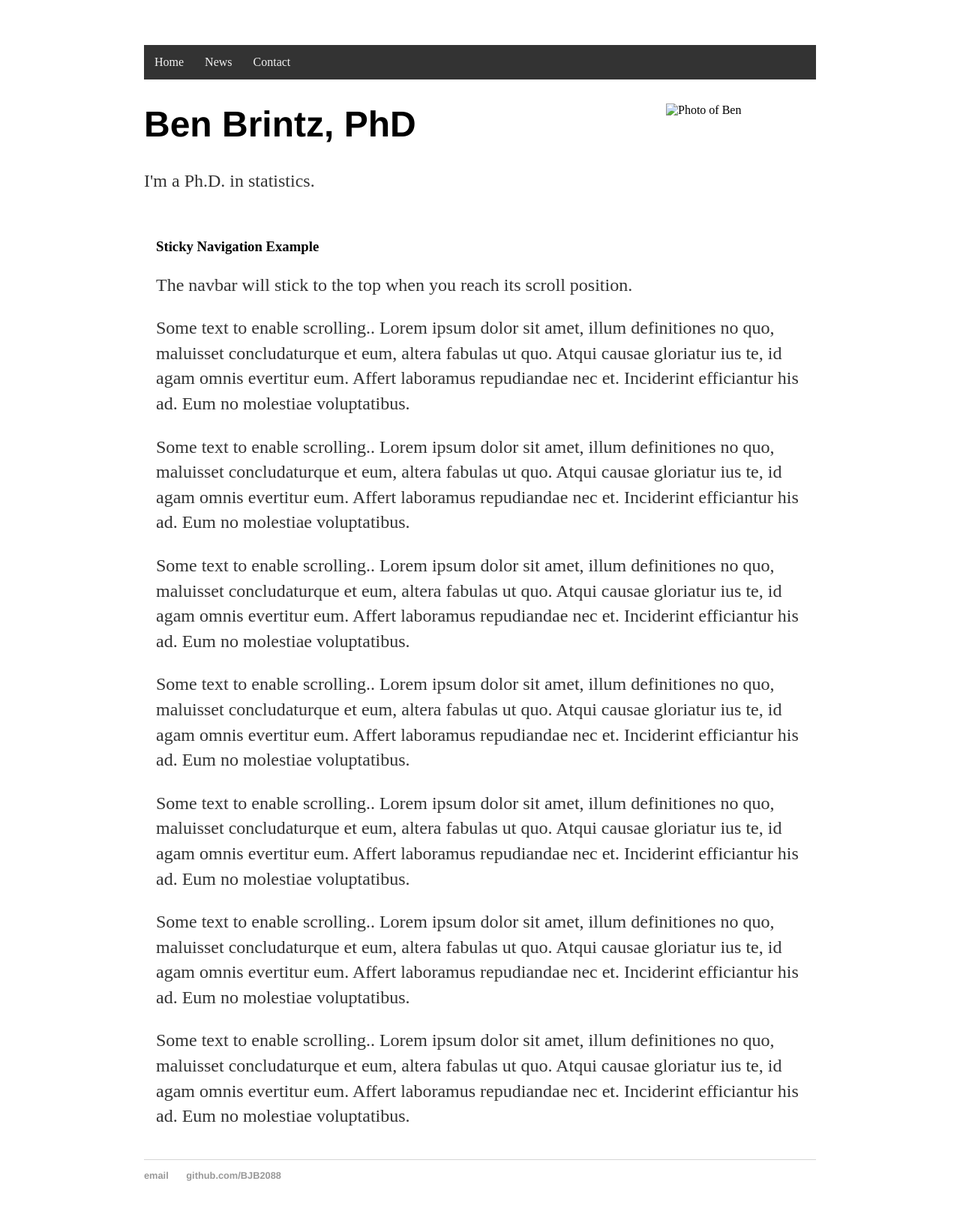
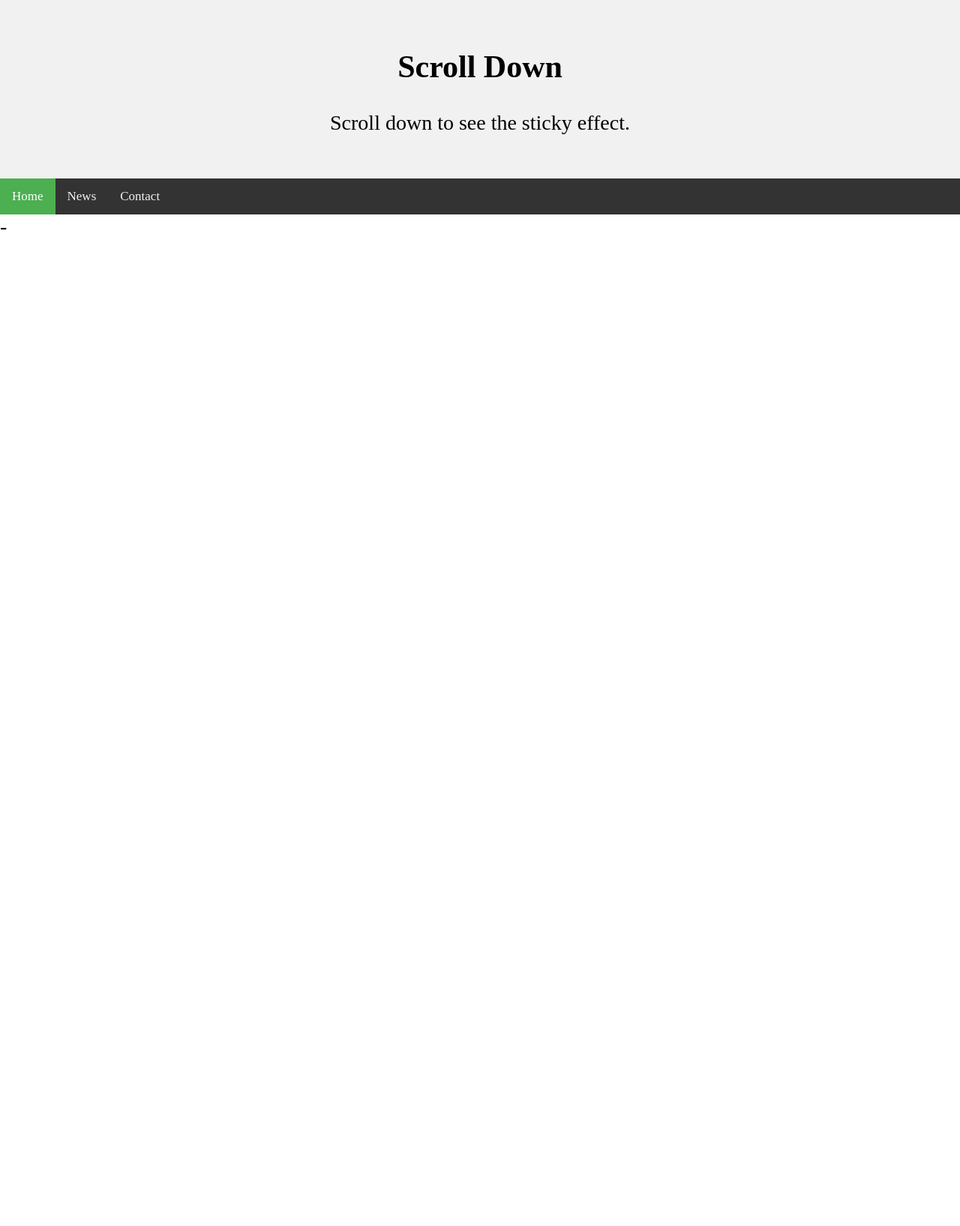
Before and after one commit to BJB2088/BJB2088.github.io, a Jekyll site: the page index.html, which Jekyll copies as it is, in a window 1280 px wide. Shown: the whole page at 75% size. Built offline with Jekyll 4.4.1, drawn with Linux system fonts in a browser that asks for light colours; after the commit the page ends 900 px from its top, so only the background shows below that.

Commit message:
new index

```diff
--- a/index.html
+++ b/index.html
@@ -1,31 +1,88 @@
----
-layout: default
-title: Brintz Statistics Consulting
----
+<!DOCTYPE html>
+<html>
+<head>
+<meta name="viewport" content="width=device-width, initial-scale=1">
+<style>
+body {
+  margin: 0;
+  font-size: 28px;
+}
 
+.header {
+  background-color: #f1f1f1;
+  padding: 30px;
+  text-align: center;
+}
+
+#navbar {
+  overflow: hidden;
+  background-color: #333;
+}
+
+#navbar a {
+  float: left;
+  display: block;
+  color: #f2f2f2;
+  text-align: center;
+  padding: 14px 16px;
+  text-decoration: none;
+  font-size: 17px;
+}
+
+#navbar a:hover {
+  background-color: #ddd;
+  color: black;
+}
+
+#navbar a.active {
+  background-color: #4CAF50;
+  color: white;
+}
+
+.content {
+  padding: 16px;
+}
+
+.sticky {
+  position: fixed;
+  top: 0;
+  width: 100%;
+}
+
+.sticky + .content {
+  padding-top: 60px;
+}
+</style>
+</head>
+<body>
+
+<div class="header">
+  <h2>Scroll Down</h2>
+  <p>Scroll down to see the sticky effect.</p>
+</div>
 
 <div id="navbar">
-  <a href="#home">Home</a>
-  <a href="#news">News</a>
-  <a href="#contact">Contact</a>
+  <a class="active" href="javascript:void(0)">Home</a>
+  <a href="javascript:void(0)">News</a>
+  <a href="javascript:void(0)">Contact</a>
 </div>
 
-<div class="blurb">
-	<img src="BJB2088.github.io/tahoe.jpg" alt="Photo of Ben" id="pic" align = "right" style="width:200px;height:250px;"/>
-	<h1> Ben Brintz, PhD </h1>
-	<p> I'm a Ph.D. in statistics.
-		<br/>
-	</p>
-</div><!-- /.blurb -->
+-
 
-<div class="content">
-  <h3>Sticky Navigation Example</h3>
-  <p>The navbar will stick to the top when you reach its scroll position.</p>
-  <p>Some text to enable scrolling.. Lorem ipsum dolor sit amet, illum definitiones no quo, maluisset concludaturque et eum, altera fabulas ut quo. Atqui causae gloriatur ius te, id agam omnis evertitur eum. Affert laboramus repudiandae nec et. Inciderint efficiantur his ad. Eum no molestiae voluptatibus.</p>
-  <p>Some text to enable scrolling.. Lorem ipsum dolor sit amet, illum definitiones no quo, maluisset concludaturque et eum, altera fabulas ut quo. Atqui causae gloriatur ius te, id agam omnis evertitur eum. Affert laboramus repudiandae nec et. Inciderint efficiantur his ad. Eum no molestiae voluptatibus.</p>
-  <p>Some text to enable scrolling.. Lorem ipsum dolor sit amet, illum definitiones no quo, maluisset concludaturque et eum, altera fabulas ut quo. Atqui causae gloriatur ius te, id agam omnis evertitur eum. Affert laboramus repudiandae nec et. Inciderint efficiantur his ad. Eum no molestiae voluptatibus.</p>
-  <p>Some text to enable scrolling.. Lorem ipsum dolor sit amet, illum definitiones no quo, maluisset concludaturque et eum, altera fabulas ut quo. Atqui causae gloriatur ius te, id agam omnis evertitur eum. Affert laboramus repudiandae nec et. Inciderint efficiantur his ad. Eum no molestiae voluptatibus.</p>
-  <p>Some text to enable scrolling.. Lorem ipsum dolor sit amet, illum definitiones no quo, maluisset concludaturque et eum, altera fabulas ut quo. Atqui causae gloriatur ius te, id agam omnis evertitur eum. Affert laboramus repudiandae nec et. Inciderint efficiantur his ad. Eum no molestiae voluptatibus.</p>
-  <p>Some text to enable scrolling.. Lorem ipsum dolor sit amet, illum definitiones no quo, maluisset concludaturque et eum, altera fabulas ut quo. Atqui causae gloriatur ius te, id agam omnis evertitur eum. Affert laboramus repudiandae nec et. Inciderint efficiantur his ad. Eum no molestiae voluptatibus.</p>
-  <p>Some text to enable scrolling.. Lorem ipsum dolor sit amet, illum definitiones no quo, maluisset concludaturque et eum, altera fabulas ut quo. Atqui causae gloriatur ius te, id agam omnis evertitur eum. Affert laboramus repudiandae nec et. Inciderint efficiantur his ad. Eum no molestiae voluptatibus.</p>
-</div>
+<script>
+window.onscroll = function() {myFunction()};
+
+var navbar = document.getElementById("navbar");
+var sticky = navbar.offsetTop;
+
+function myFunction() {
+  if (window.pageYOffset >= sticky) {
+    navbar.classList.add("sticky")
+  } else {
+    navbar.classList.remove("sticky");
+  }
+}
+</script>
+
+</body>
+</html>
```
Also changed, not shown: index_old.html (added, +31 -0 lines).
